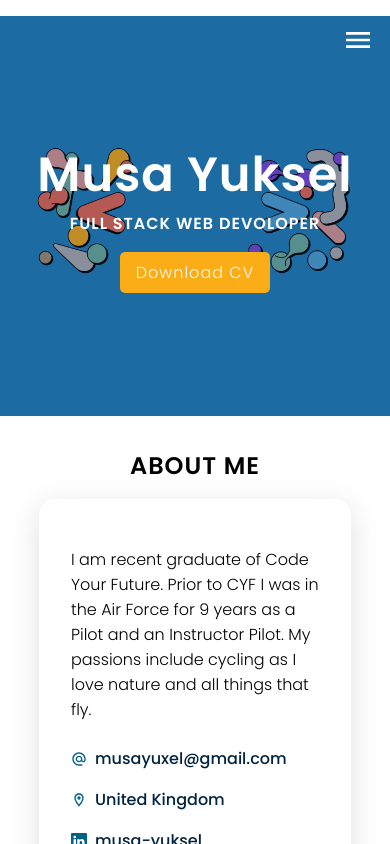
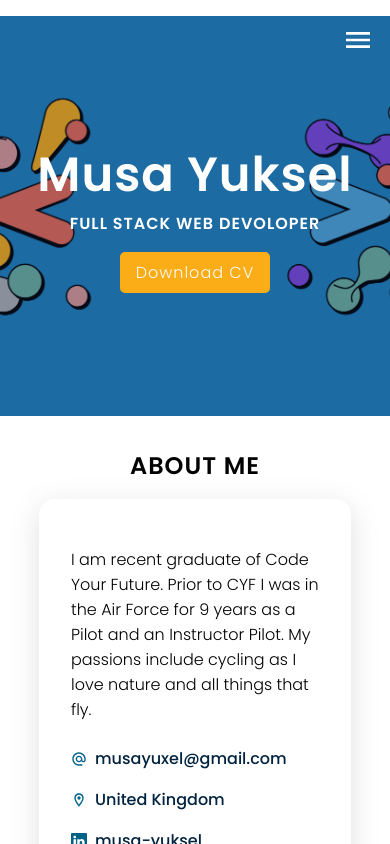
Before and after one commit to musayuksel/CV, a React (Create React App) app: page / in a window 390 px wide. Shown: the top 844 px of the page. Built offline with nearby package versions, Linux system fonts and the light colour scheme.

Commit message:
style:add header bacground responsive

```diff
--- a/src/styles/header.css
+++ b/src/styles/header.css
@@ -48,3 +48,18 @@
 .download-cv:hover {
   background-color: #ffbd38;
 }
+@media only screen and (max-width: 1024px) {
+  header {
+    background-size: 120%;
+  }
+}
+@media only screen and (max-width: 750px) {
+  header {
+    background-size: 175%;
+  }
+}
+@media only screen and (max-width: 500px) {
+  header {
+    background-size: 250%;
+  }
+}
```
